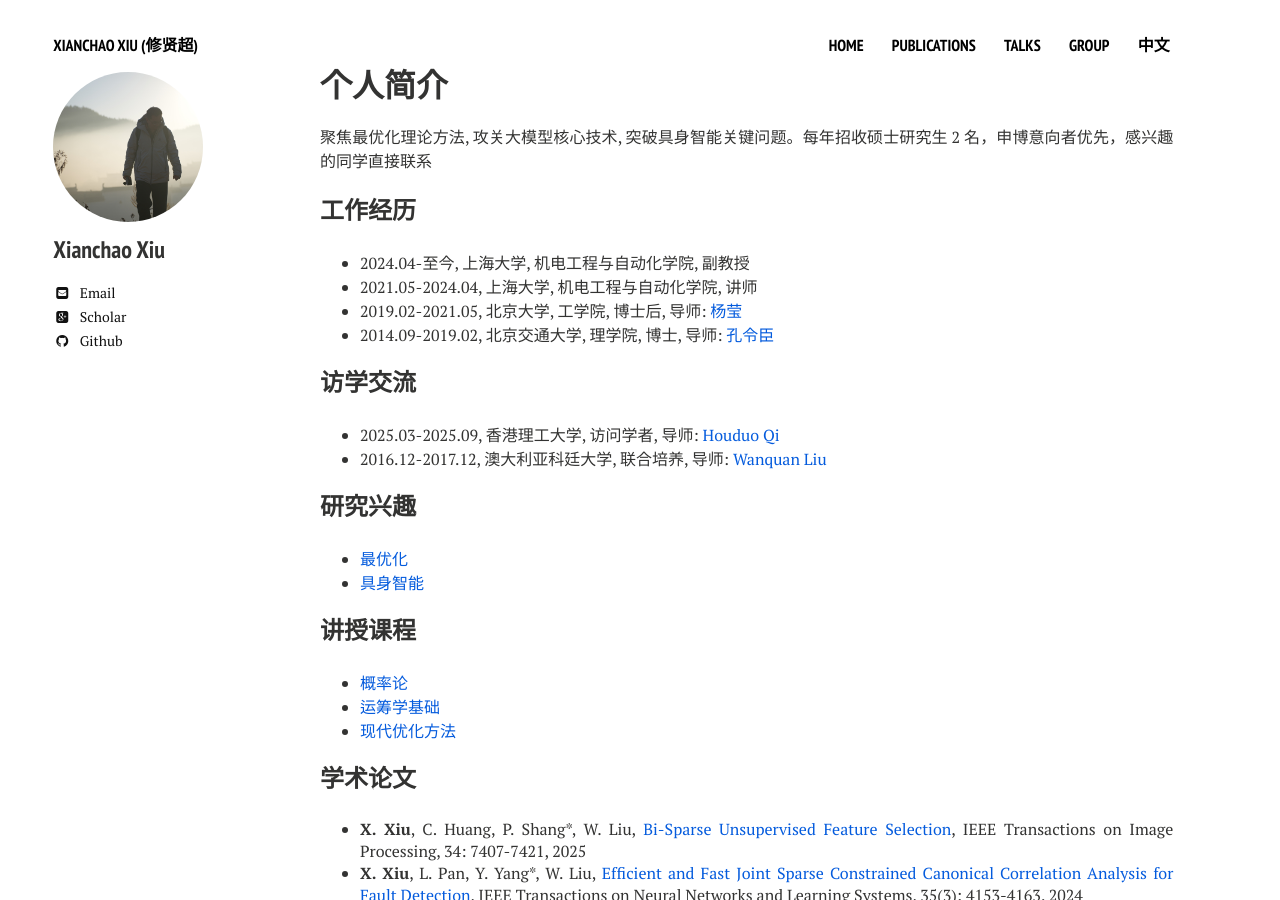
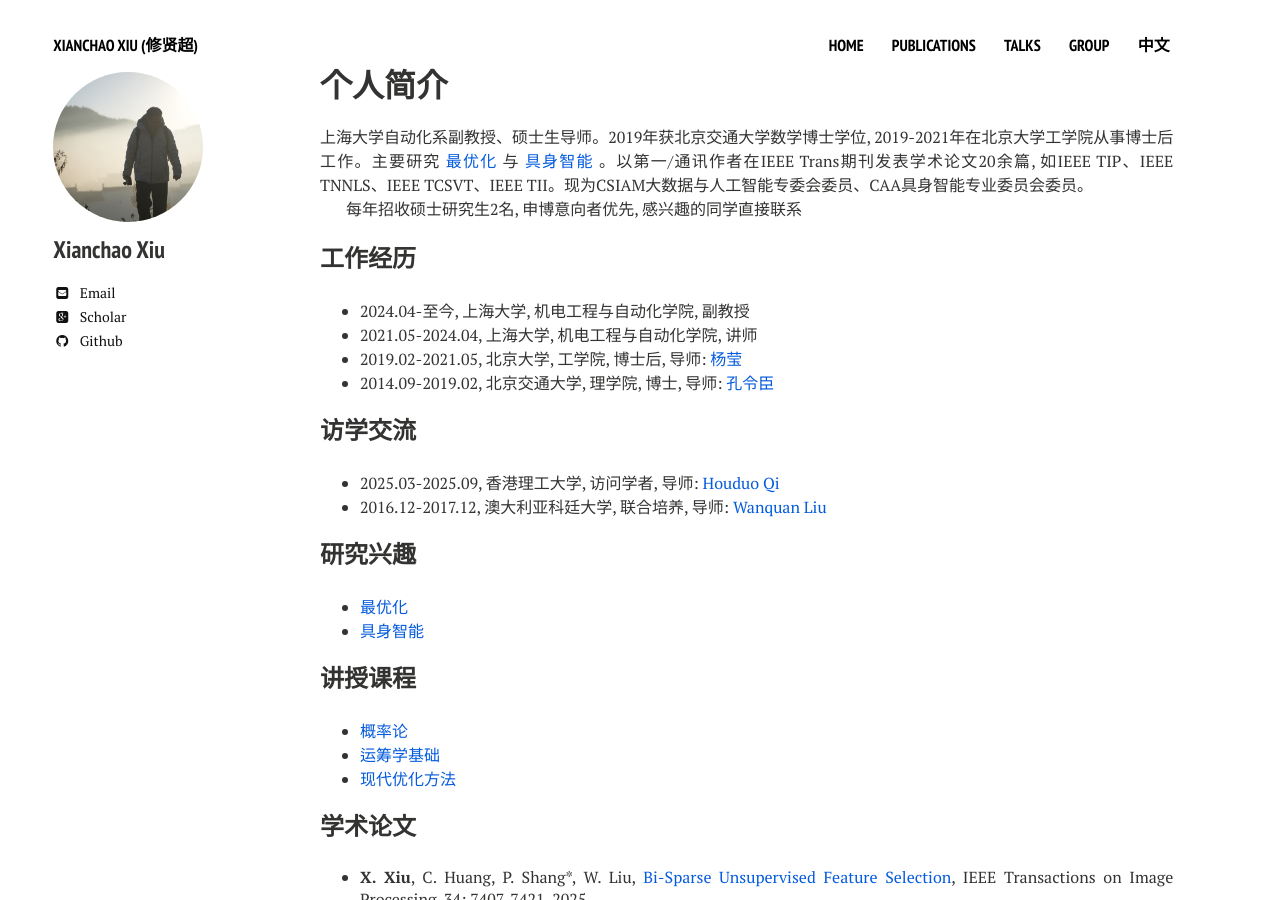
Before and after one commit to xianchaoxiu/xianchaoxiu.github.io, a Jekyll site: the page built from chinese/index.md, in a window 1280 px wide and 900 px high. Built offline with Jekyll 4.4.1, drawn with Linux system fonts in a browser that asks for light colours; nearby versions of some CDN libraries.

Commit message:
Update index.md

```diff
--- a/chinese/index.md
+++ b/chinese/index.md
@@ -7,7 +7,11 @@ comments: false
 share: false
 ---
 
-聚焦最优化理论方法, 攻关大模型核心技术, 突破具身智能关键问题。每年招收硕士研究生 2 名，申博意向者优先，感兴趣的同学直接联系
+上海大学自动化系副教授、硕士生导师。2019年获北京交通大学数学博士学位, 2019-2021年在北京大学工学院从事博士后工作。主要研究 <a href="https://xianchaoxiu.github.io/chinese/research/OPT/" class="textlink" target="_blank"> 最优化 </a> 与 <a href="https://xianchaoxiu.github.io/chinese/research/EAI/" class="textlink" target="_blank"> 具身智能 </a>。以第一/通讯作者在IEEE Trans期刊发表学术论文20余篇, 如IEEE TIP、IEEE TNNLS、IEEE TCSVT、IEEE TII。现为CSIAM大数据与人工智能专委会委员、CAA具身智能专业委员会委员。 <br>
+
+每年招收硕士研究生2名, 申博意向者优先, 感兴趣的同学直接联系
+
+
 
 ### 工作经历
 * 2024.04-至今, 上海大学, 机电工程与自动化学院, 副教授 <br>
```
